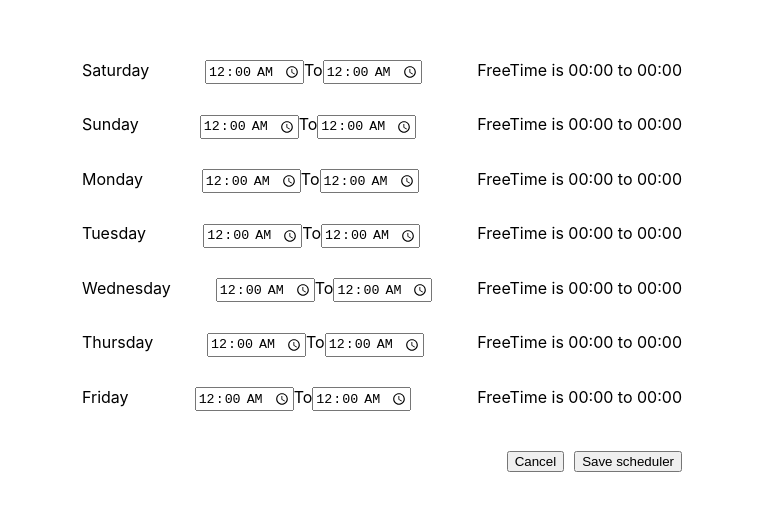
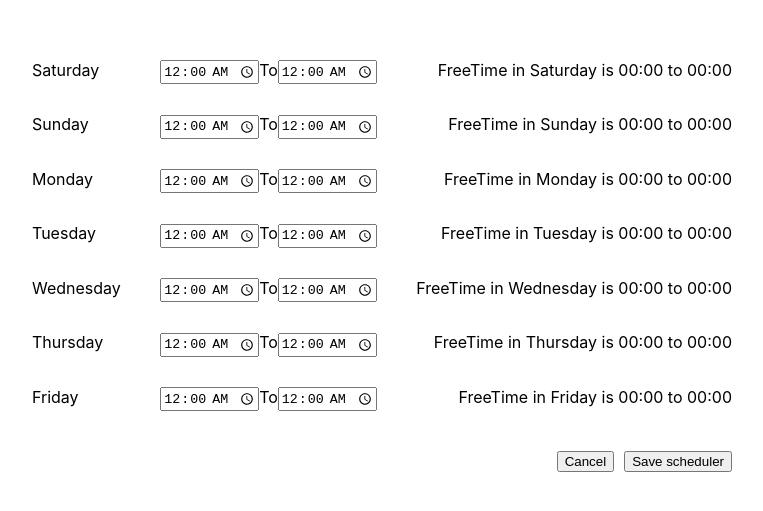
Before and after one commit to maryamxiim/FreeTime, a React (Create React App) app: page / in a window 1280 px wide. Shown: the part 149-660 px from the top of the page, without its empty margins (258-1021 px from the left). Built offline with nearby package versions, Linux system fonts and the light colour scheme.

Commit message:
✨Create Time componnet

```diff
--- a/src/component/Time.js
+++ b/src/component/Time.js
@@ -26,7 +26,7 @@ const [valueEnd, setValuesEnd] = useState('00:00');
         value={valueEnd}
       /> </div>
 
-        <div> FreeTime is {valueaStart} to {valueEnd}</div>
+        <div> FreeTime in {day} is {valueaStart} to {valueEnd}</div>
   </div>
     )
 }
--- a/src/component/time.css
+++ b/src/component/time.css
@@ -1,5 +1,5 @@
 .total {
-  width: 600px;
+  width: 700px;
   /* border: 1px solid black; */
   display: flex;
   justify-content: space-between;
```
